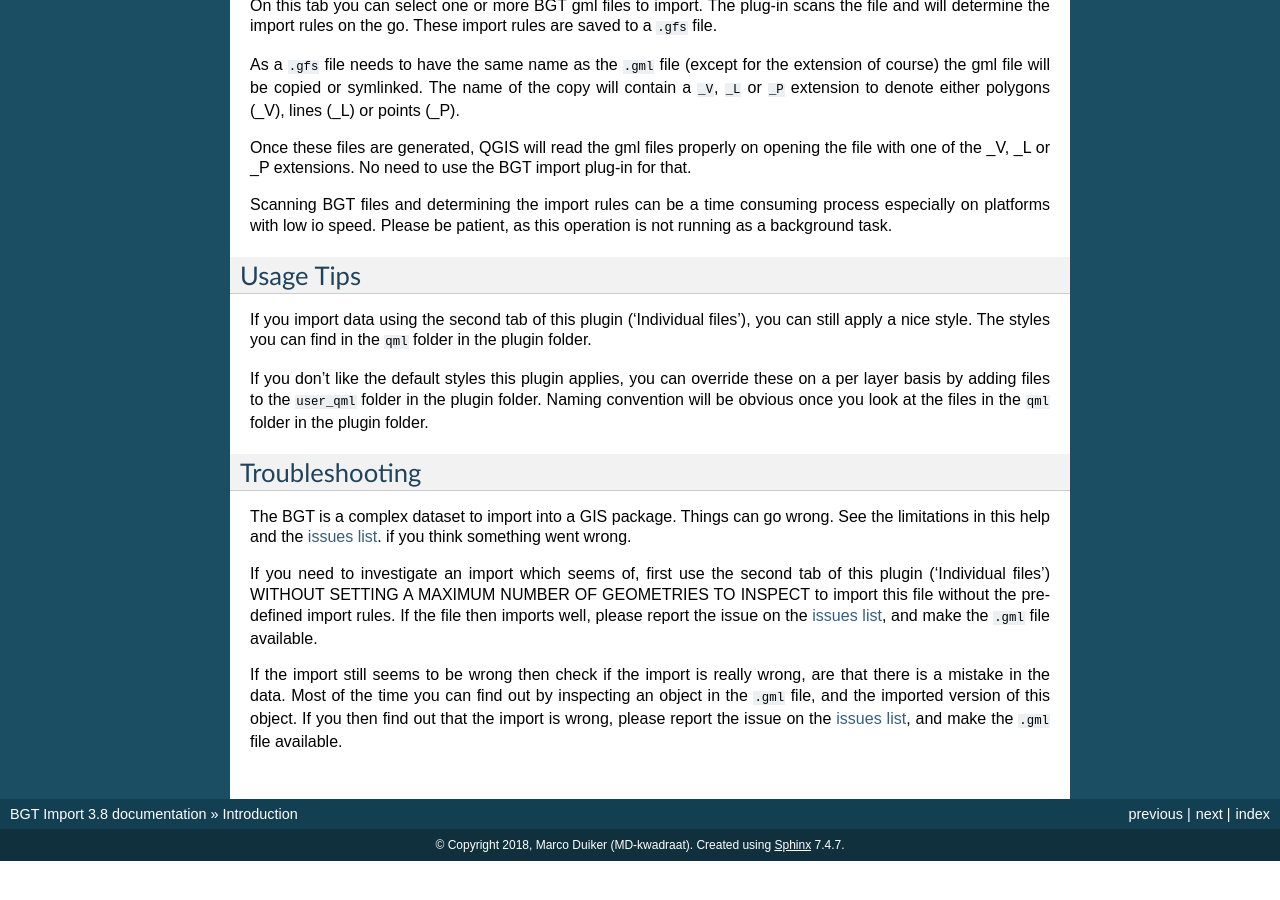
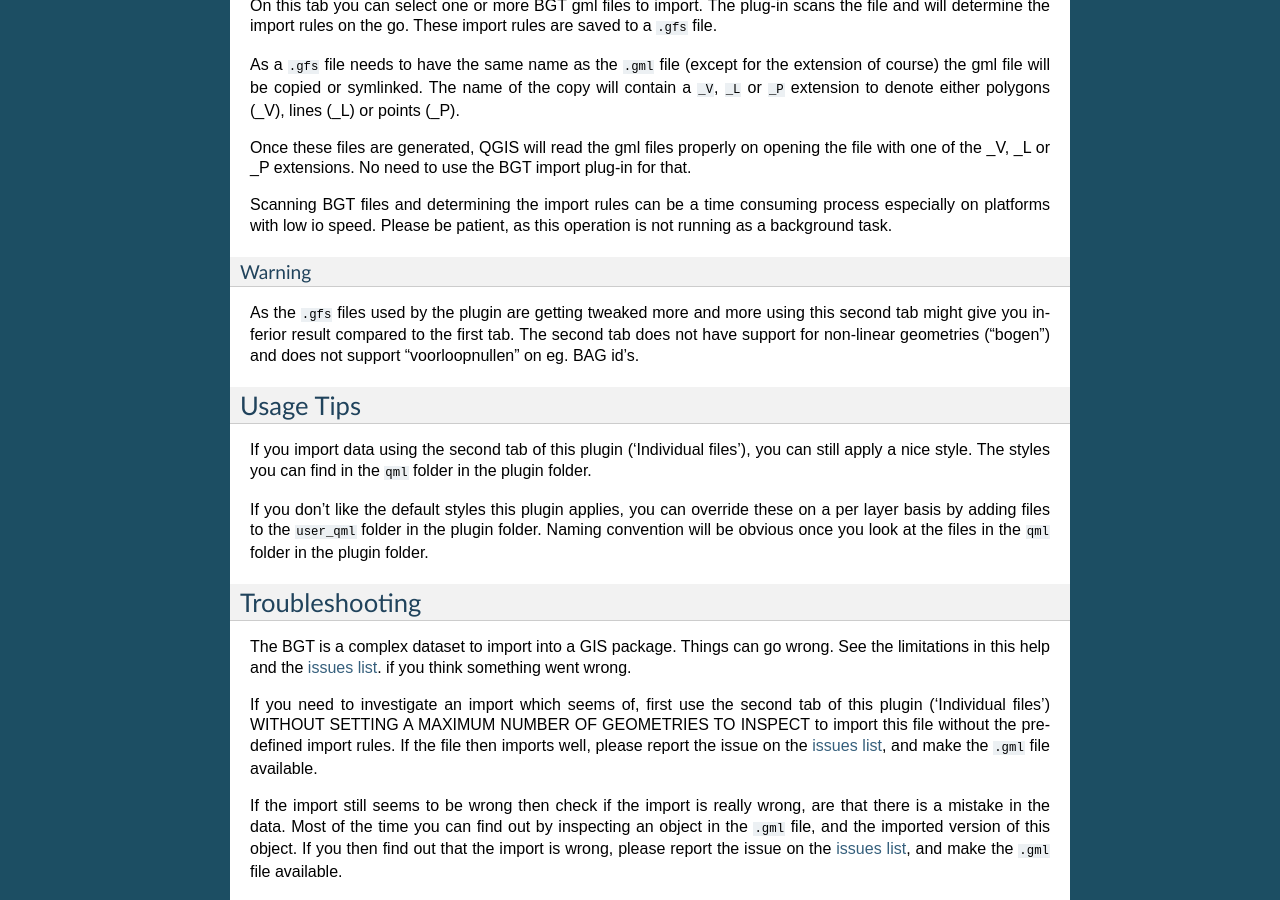
Before and after one commit to MarcoDuiker/QGIS_BGT_Import, a Sphinx documentation site: the page built from help/source/introduction.rst, in a window 1280 px wide and 900 px high, scrolled down 1042 px. Built offline with Sphinx 7.4.7, drawn with Linux system fonts in a browser that asks for light colours; formulas are drawn with MathJax 3; before the commit the page ends 1903 px from its top, so only the background shows below that.

Commit message:
and adapted help as well

```diff
--- a/help/source/FAQ.rst
+++ b/help/source/FAQ.rst
@@ -40,6 +40,9 @@ Actually, the stuff used to make the first tab work is made with the second tab.
 
 Of course it is also handy if you need only one or two gml files from the BGT.
 
+Beware: As the ``.gfs`` files used by the plugin are getting tweaked more and more using this second tab might give you inferior result compared to the first tab. The second tab does not have support for non-linear geometries ("bogen") and does not support "voorloopnullen" on eg. BAG id's.
+
+
 
 Why is the BGT-zip containing all those bloated gml files smaller than the geopackage containing the same data?
 ===============================================================================================================
--- a/help/source/introduction.rst
+++ b/help/source/introduction.rst
@@ -43,6 +43,11 @@ Once these files are generated, QGIS will read the gml files properly on opening
 
 Scanning BGT files and determining the import rules can be a time consuming process especially on platforms with low io speed. Please be patient, as this operation is not running as a background task.
 
+Warning
+~~~~~~~
+
+As the ``.gfs`` files used by the plugin are getting tweaked more and more using this second tab might give you inferior result compared to the first tab. The second tab does not have support for non-linear geometries ("bogen") and does not support "voorloopnullen" on eg. BAG id's.
+
 
 Usage Tips
 ==========
```
Also changed, not shown: 8 other files.
